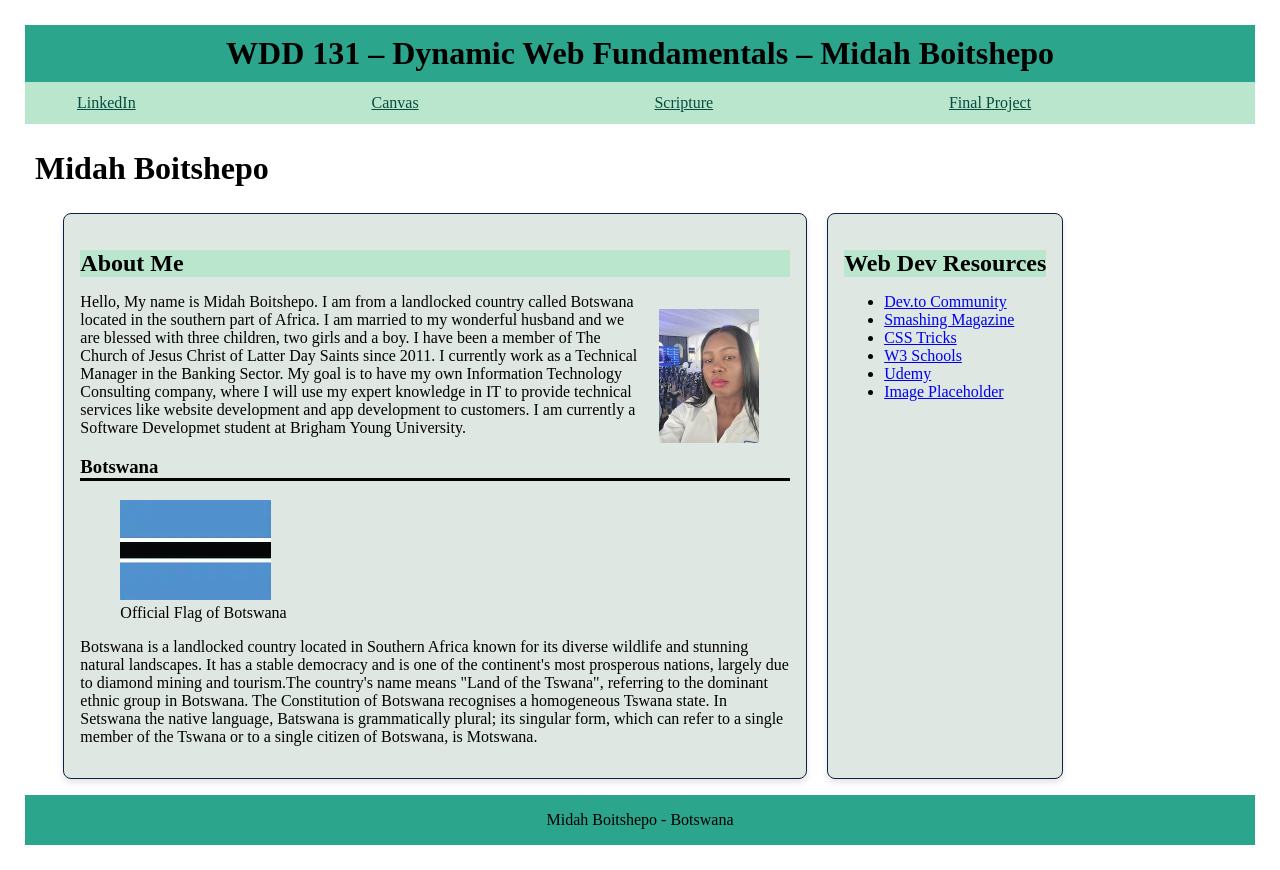
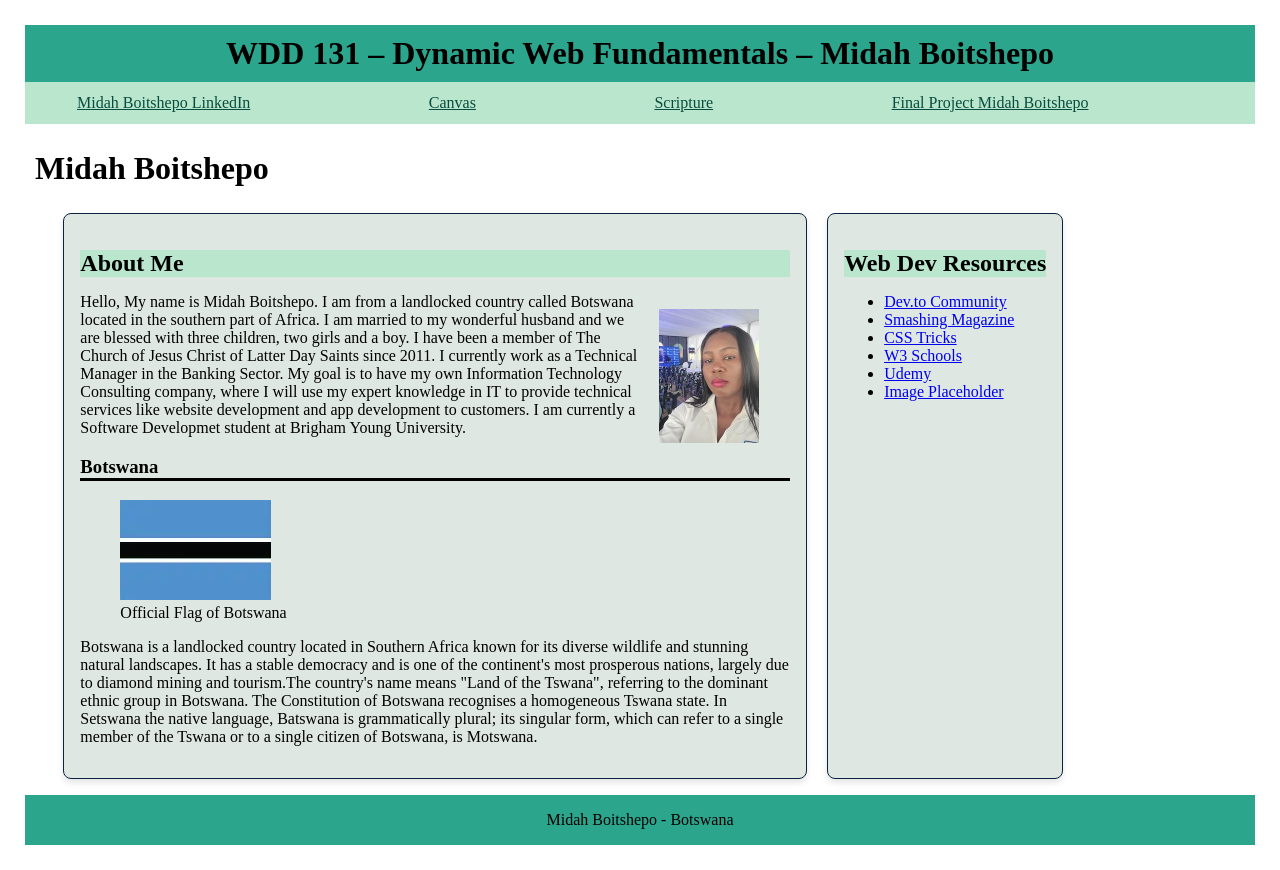
Before and after one commit to midahboitshepo/wdd131, a plain HTML site: page index.html in a window 1280 px wide. Drawn offline with Linux system fonts and the light colour scheme.

Commit message:
Student name

```diff
--- a/index.html
+++ b/index.html
@@ -25,10 +25,10 @@
         </span>
         <nav>
             <ul class="navigation">
-                <li><a href="https://www.linkedin.com/in/midahmosimanyana">LinkedIn</a></li>
+                <li><a href="https://www.linkedin.com/in/midahmosimanyana">Midah Boitshepo LinkedIn</a></li>
                 <li><a href="https://byupw.instructure.com/">Canvas</a></li>
                 <li><a href="https://www.churchofjesuschrist.org/study/scriptures">Scripture</a></li>
-                <li><a href="#">Final Project</a></li>
+                <li><a href="#">Final Project Midah Boitshepo</a></li>
             </ul>
         </nav>
     </header>
```
